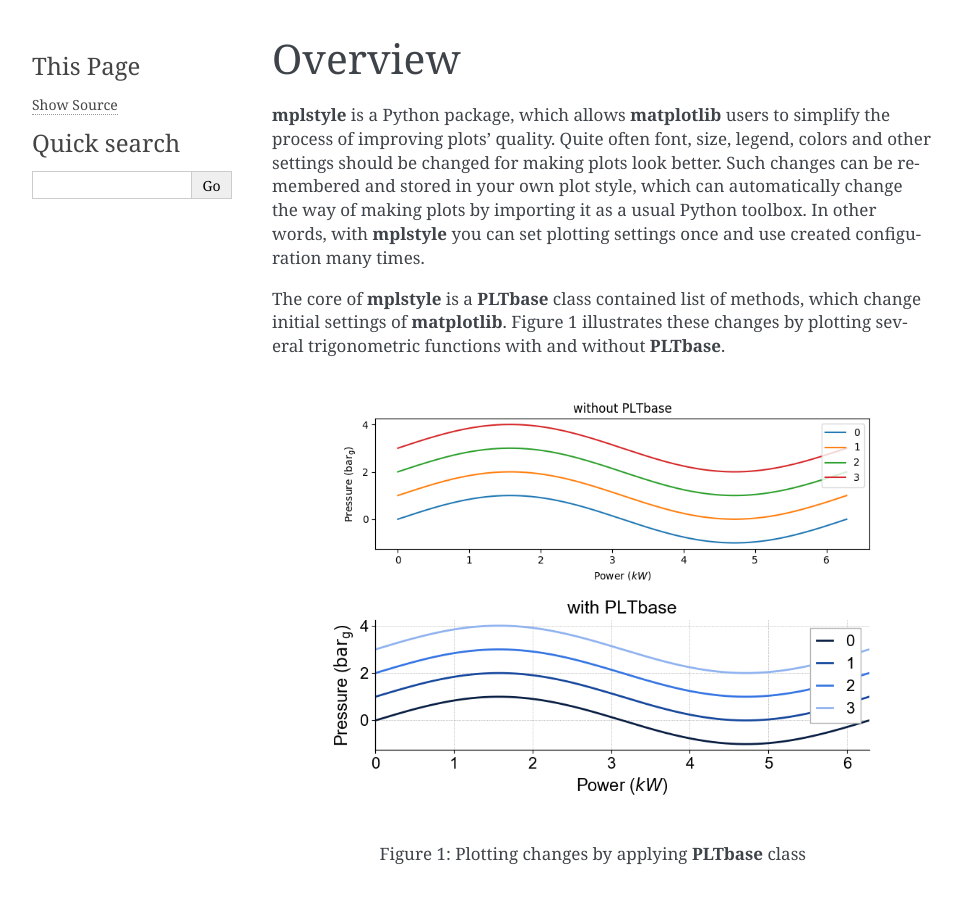
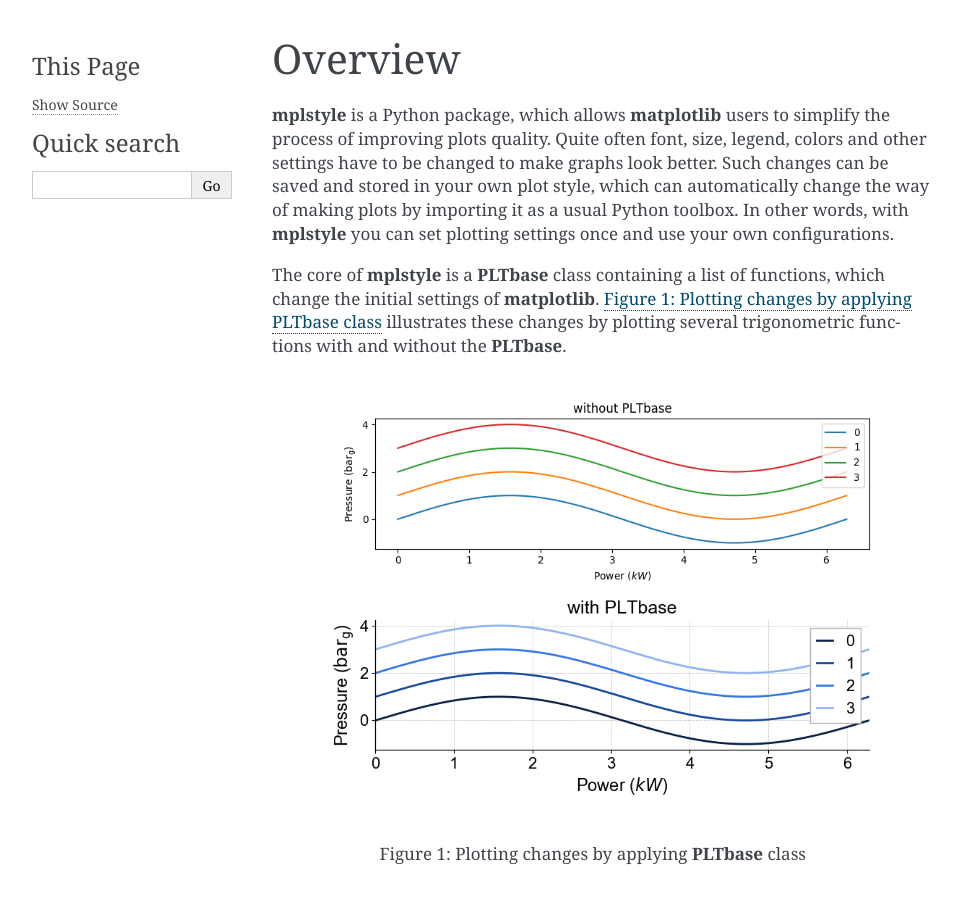
Before and after one commit to tzipperle/mplstyle, a Sphinx documentation site: the page built from docs/overview.rst, in a window 1280 px wide and 900 px high. Shown: the whole window, without its empty margins (148-1109 px from the left). Built offline with Sphinx 7.4.7, drawn with Linux system fonts in a browser that asks for light colours.

Commit message:
Update overview.rst

```diff
--- a/docs/overview.rst
+++ b/docs/overview.rst
@@ -6,9 +6,11 @@
 
 Overview
 ============
-**mplstyle** is a Python package, which allows **matplotlib** users to simplify the process of improving plots' quality. Quite often font, size, legend, colors and other settings should be changed for making plots look better. Such changes can be remembered and stored in your own plot style, which can automatically change the way of making plots by importing it as a usual Python toolbox. In other words, with **mplstyle** you can set plotting settings once and use created configuration many times.
+**mplstyle** is a Python package, which allows **matplotlib** users to simplify the process of improving plots quality. Quite often font, size, legend, colors and other settings have to be changed to make graphs look better. Such changes can be saved and stored in your own plot style, which can automatically change the way of making plots by importing it as a usual Python toolbox. In other words, with **mplstyle** you can set plotting settings once and use your own configurations.
 
-The core of **mplstyle** is a **PLTbase** class contained list of methods, which change initial settings of **matplotlib**. Figure 1 illustrates these changes by plotting several trigonometric functions with and without **PLTbase**.
+The core of **mplstyle** is a **PLTbase** class containing a list of functions, which change the initial settings of **matplotlib**. :ref:`plt_with_without` illustrates these changes by plotting several trigonometric functions with and without the **PLTbase**.
+
+.. _plt_with_without:
 
 .. figure:: img/with_without.png
    :width: 90%
```
